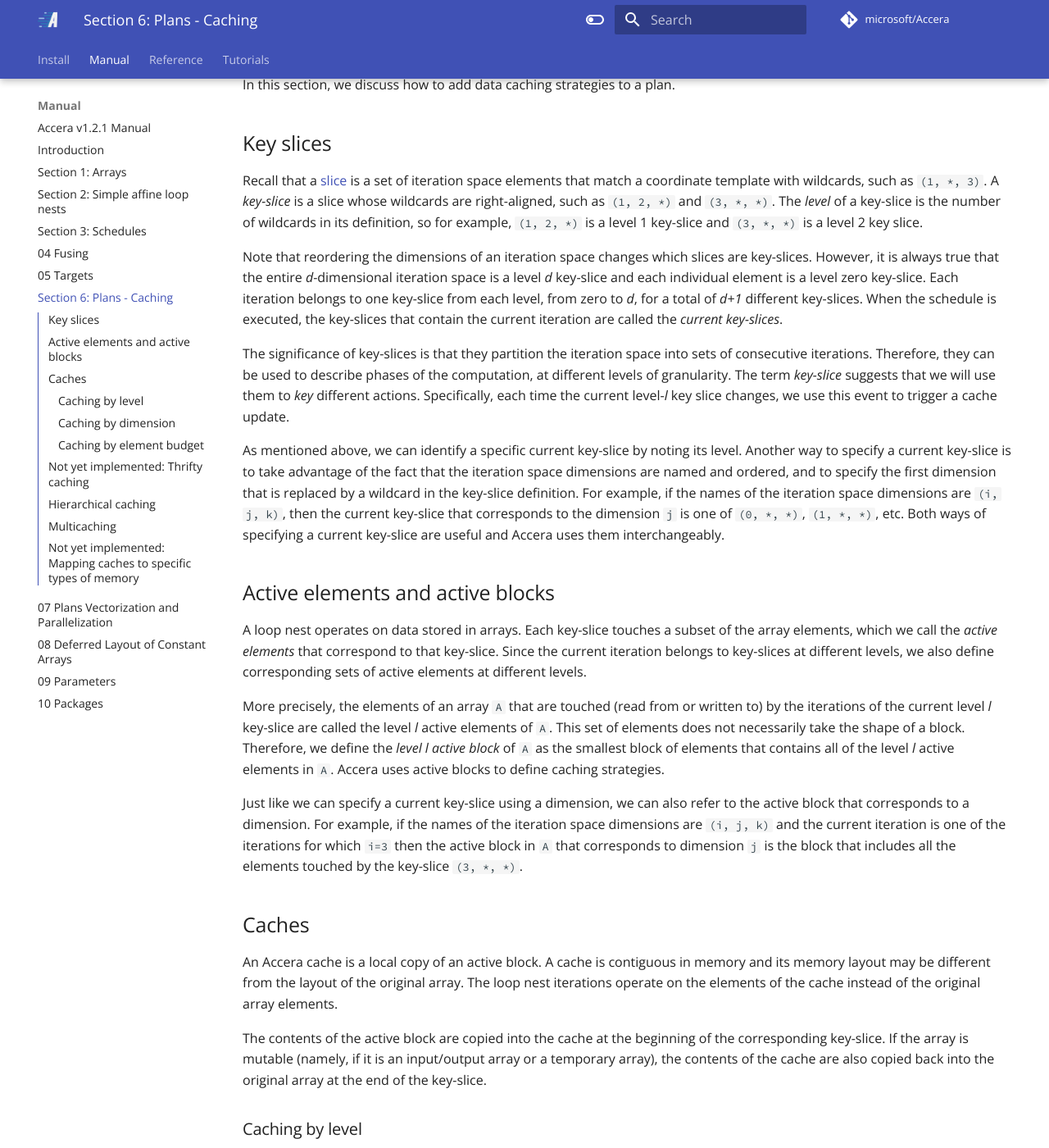
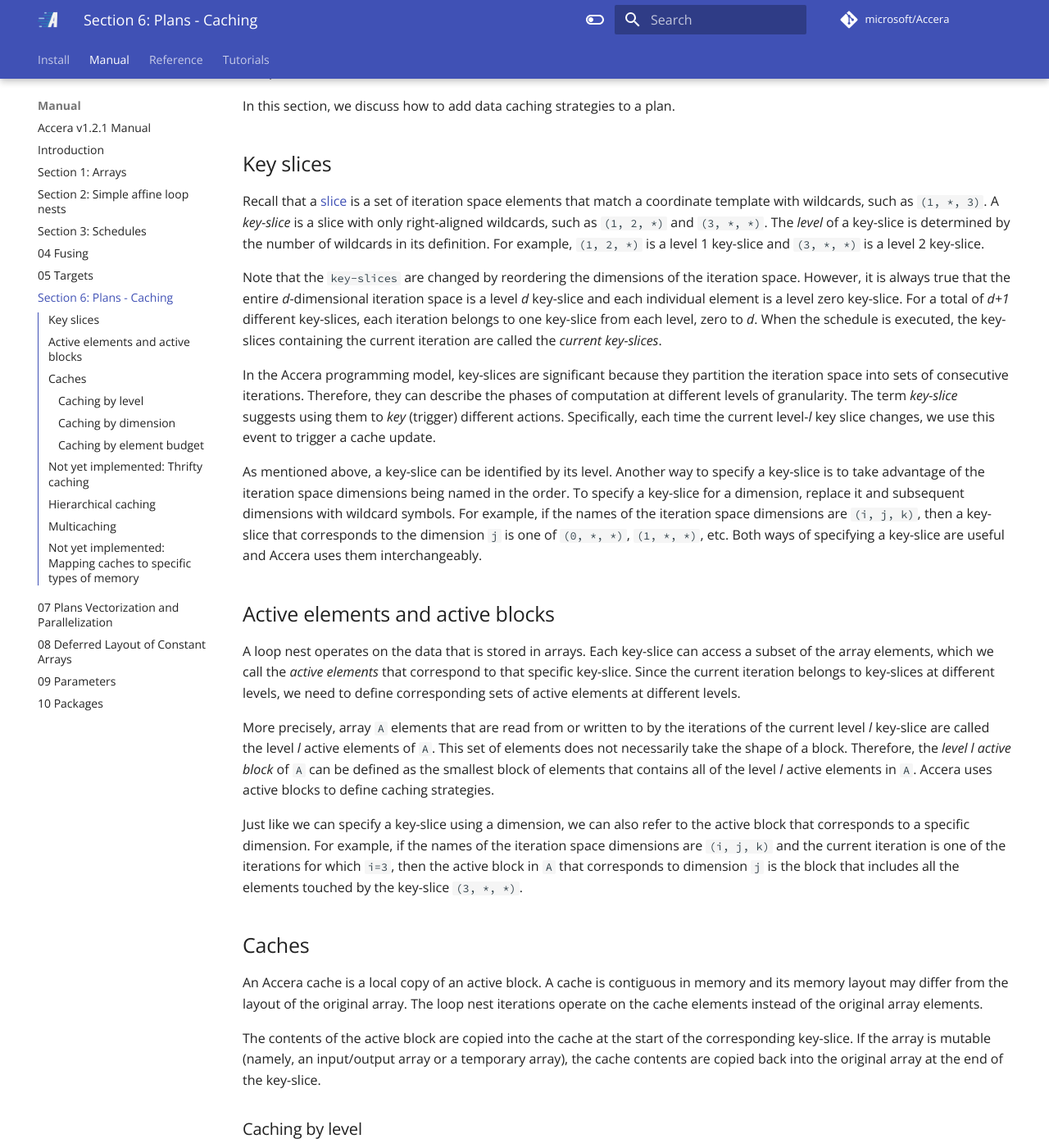
Before and after one commit to microsoft/Accera, an MkDocs documentation site: the page built from docs/Manual/06 Plans - Caching.md, in a window 1280 px wide and 1400 px high, scrolled down 394 px. Shown: the whole window at 82% size. Built offline with MkDocs 1.6.1 and Material for MkDocs 9.7.7, drawn with Linux system fonts in a browser that asks for light colours; comment, search, counter and statistics services are not loaded; some of the changed text lies outside the part shown.

Commit message:
Complete refactoring of caching.md file (#19)
* Complete refactoring of caching.md file

* Feedback addressed. Please checkout my comment. I will finalize this PR then

* Addressed the last comment of caching.md file

````diff
--- a/docs/Manual/06 Plans - Caching.md
+++ b/docs/Manual/06 Plans - Caching.md
@@ -2,40 +2,40 @@
 [//]: # (Version: v1.2.1)
 
 # Section 6: Plans - Caching
-In the previous sections, we defined the logic and then scheduled its iterations. The next step is to complete the implementation with target-specific options.
+In the previous sections, we defined the logic and then scheduled its iterations. Now, let's move on to completing the implementation with target-specific options.
 
 First, we create a plan from the schedule:
 ```python
 plan = schedule.create_plan()
 ```
-We can create multiple plans from a schedule and modify each one without changing the schedule. To manually specify the target platform, the call to `create_plan` can take a `target` argument. The default value of this argument is `acc.Target.HOST`, which represents the current host computer.
+The Accera programming model allows us to create multiple plans from a single schedule. More importantly, we can modify individual plans without changing the schedule. We can manually specify the target platform by calling `create_plan` that takes a `target` argument. The default value of this `target` argument is `acc.Target.HOST`, which refers to the current host computer.
 
 In this section, we discuss how to add data caching strategies to a plan.
 
 ## Key slices
 
-Recall that a [slice](<03%20Schedules.md>) is a set of iteration space elements that match a coordinate template with wildcards, such as `(1, *, 3)`. A *key-slice* is a slice whose wildcards are right-aligned, such as `(1, 2, *)` and `(3, *, *)`. The *level* of a key-slice is the number of wildcards in its definition, so for example, `(1, 2, *)` is a level 1 key-slice and `(3, *, *)` is a level 2 key slice.
+Recall that a [slice](<03%20Schedules.md>) is a set of iteration space elements that match a coordinate template with wildcards, such as `(1, *, 3)`. A *key-slice* is a slice with only right-aligned wildcards, such as `(1, 2, *)` and `(3, *, *)`. The *level* of a key-slice is determined by the number of wildcards in its definition. For example, `(1, 2, *)` is a level 1 key-slice and `(3, *, *)` is a level 2 key-slice.
 
-Note that reordering the dimensions of an iteration space changes which slices are key-slices. However, it is always true that the entire *d*-dimensional iteration space is a level *d* key-slice and each individual element is a level zero key-slice. Each iteration belongs to one key-slice from each level, from zero to *d*, for a total of *d+1* different key-slices. When the schedule is executed, the key-slices that contain the current iteration are called the *current key-slices*.
+Note that the `key-slices` are changed by reordering the dimensions of the iteration space. However, it is always true that the entire *d*-dimensional iteration space is a level *d* key-slice and each individual element is a level zero key-slice. For a total of *d+1* different key-slices, each iteration belongs to one key-slice from each level, zero to *d*. When the schedule is executed, the key-slices containing the current iteration are called the *current key-slices*.
 
-The significance of key-slices is that they partition the iteration space into sets of consecutive iterations. Therefore, they can be used to describe phases of the computation, at different levels of granularity. The term *key-slice* suggests that we will use them to *key* different actions. Specifically, each time the current level-*l* key slice changes, we use this event to trigger a cache update.
+In the Accera programming model, key-slices are significant because they partition the iteration space into sets of consecutive iterations. Therefore, they can describe the phases of computation at different levels of granularity. The term *key-slice* suggests using them to *key* (trigger) different actions. Specifically, each time the current level-*l* key slice changes, we use this event to trigger a cache update.
 
-As mentioned above, we can identify a specific current key-slice by noting its level. Another way to specify a current key-slice is to take advantage of the fact that the iteration space dimensions are named and ordered, and to specify the first dimension that is replaced by a wildcard in the key-slice definition. For example, if the names of the iteration space dimensions are `(i, j, k)`, then the current key-slice that corresponds to the dimension `j` is one of `(0, *, *)`, `(1, *, *)`, etc. Both ways of specifying a current key-slice are useful and Accera uses them interchangeably.
+As mentioned above, a key-slice can be identified by its level. Another way to specify a key-slice is to take advantage of the iteration space dimensions being named in the order. To specify a key-slice for a dimension, replace it and subsequent dimensions with wildcard symbols. For example, if the names of the iteration space dimensions are `(i, j, k)`, then a key-slice that corresponds to the dimension `j` is one of `(0, *, *)`, `(1, *, *)`, etc. Both ways of specifying a key-slice are useful and Accera uses them interchangeably.
 
 ## Active elements and active blocks
-A loop nest operates on data stored in arrays. Each key-slice touches a subset of the array elements, which we call the *active elements* that correspond to that key-slice. Since the current iteration belongs to key-slices at different levels, we also define corresponding sets of active elements at different levels.
+A loop nest operates on the data that is stored in arrays. Each key-slice can access a subset of the array elements, which we call the *active elements* that correspond to that specific key-slice. Since the current iteration belongs to key-slices at different levels, we need to define corresponding sets of active elements at different levels.
 
-More precisely, the elements of an array `A` that are touched (read from or written to) by the iterations of the current level *l* key-slice are called the level *l* active elements of `A`. This set of elements does not necessarily take the shape of a block. Therefore, we define the *level l active block* of `A` as the smallest block of elements that contains all of the level *l* active elements in `A`. Accera uses active blocks to define caching strategies.
+More precisely, array `A` elements that are read from or written to by the iterations of the current level *l* key-slice are called the level *l* active elements of `A`.  This set of elements does not necessarily take the shape of a block. Therefore, the *level l active block* of `A` can be defined as the smallest block of elements that contains all of the level *l* active elements in `A`. Accera uses active blocks to define caching strategies.
 
-Just like we can specify a current key-slice using a dimension, we can also refer to the active block that corresponds to a dimension. For example, if the names of the iteration space dimensions are `(i, j, k)` and the current iteration is one of the iterations for which `i=3` then the active block in `A` that corresponds to dimension `j` is the block that includes all the elements touched by the key-slice `(3, *, *)`.
+Just like we can specify a key-slice using a dimension, we can also refer to the active block that corresponds to a specific dimension. For example, if the names of the iteration space dimensions are `(i, j, k)` and the current iteration is one of the iterations for which `i=3`, then the active block in `A` that corresponds to dimension `j` is the block that includes all the elements touched by the key-slice `(3, *, *)`.
 
 ## Caches
-An Accera cache is a local copy of an active block. A cache is contiguous in memory and its memory layout may be different from the layout of the original array. The loop nest iterations operate on the elements of the cache instead of the original array elements.
+An Accera cache is a local copy of an active block. A cache is contiguous in memory and its memory layout may differ from the layout of the original array. The loop nest iterations operate on the cache elements instead of the original array elements.
 
-The contents of the active block are copied into the cache at the beginning of the corresponding key-slice. If the array is mutable (namely, if it is an input/output array or a temporary array), the contents of the cache are also copied back into the original array at the end of the key-slice.
+The contents of the active block are copied into the cache at the start of the corresponding key-slice. If the array is mutable (namely, an input/output array or a temporary array), the cache contents are copied back into the original array at the end of the key-slice.
 
 ### Caching by level
-To define a cache for a given array, all we need to do is specify the desired level. For example:
+To define a cache for a given array, all we need is to specify the desired level.For example:
 ```python
 AA = plan.cache(A, level=2)
 ```
@@ -45,24 +45,27 @@
 ```
 
 ### Caching by dimension
-As mentioned above, we can also specify an active block using a dimension. We use this to define a cache as follows:
+As mentioned above, we can specify an active block using a dimension. We use this to define a cache as follows:
 ```python
 AA = plan.cache(A, index=j)
 ```
 
 ### Caching by element budget
-Note that the current active blocks of an array are nested, and their size is monotonic (nondecreasing) in their level. Therefore, we can also choose the largest active block that does not exceed a certain budget of elements.
+Note that the current active blocks of an array are nested, and their sizes are monotonic (nondecreasing) in their level. Therefore, we can also select the largest active block that does not exceed a certain number of elements:
 ```python
 AA = plan.cache(A, max_elements=1024)
 ```
 
 
 ## __Not yet implemented:__ Thrifty caching
-By default, Accera caching strategies are *thrifty*, which means that data is physically copied into an allocated cache only if the cached data somehow differs from the original active block. In other words, if the original active block happens to already be contiguous in memory and in the correct memory layout, then Accera skips the caching step and instead just uses the original array. Note that on a GPU, if the cache is supposed to be allocated in a different type of memory than the original array (e.g., the array is in global memory but the cache is supposed to be in shared memory) then a physical copy is created.
+By default, Accera caching strategies are *thrifty* in the sense that the data is physically copied into an allocated cache only if the cached data somehow differs from the original active block. Therefore, if the original active block is already in the correct memory layout and resides contiguous in memory. Accera skips the caching steps and uses the original array instead. Note that a physical copy is created on a GPU if the cache is supposed to be allocated a different type of memory than the original array (e.g., the array is in global memory, but the cache is supposed to be in shared memory).
 
-For example, say that `A` is a two-dimensional array and its active block at the chosen level is always one of its rows. If `A` is row-major, its rows are already stored contiguously and the data in the active block is identical to the data that would be copied into the cache: both are contiguous and both share the same layout. Since the two are identical, there is no benefit to using the cache over using the original array. The thrifty caching strategy skips the caching step and instead uses the data in the original array. On the other hand, if `A` is column-major, its rows are not stored contiguously. Copying the active row into a contiguous temporary location could be computationally advantageous. In this case, the thrifty caching strategy would create the cache and populate it with data.
+For example, assume that `A` is a two-dimensional array and its active block at the chosen level is always one of its rows. If `A` is row-major, the rows are already stored contiguously. Additionally, the data in the active block and the data to be copied to cache are identical: both are contiguous and share the same memory layout. In this case, there is no benefit in using cache over the original array. The thrifty caching strategy will skip the caching steps and use the original array instead.
 
-Thrifty caching can be turned off using the optional argument `thrifty=False`. When thrifty caching is turned off, a physical copy is always created.
+On the other hand, if `A` is column-major, its rows are not stored contiguously. In this case, copying the active row into a contiguous temporary location could be computationally advantageous. Therefore, the thrifty caching strategy would create the cache and populate it with the data.
+
+
+Thrifty caching can be turned off using the optional argument `thrifty=False`. If turned off, a physical copy is always created.
 
 [comment]: # (MISSING:)
 [comment]: # (* A concept of disjoint active blocks. This is critical for temp arrays and the question of which part of the array do we actually store in RAM)
@@ -78,7 +81,7 @@
 ```
 
 ## Multicaching
-Caches are defined with a key-slice `level`, and a higher-level key slice `trigger_level` can be specified as the trigger key-slice for copying multiple successive active blocks of elements to a local copy. These copied active blocks each have their layouts defined as usual, only the trigger level for copying them has been changed. Note that since active blocks are not mutually exclusive, this can result in the same element being copied into multiple locations in the local copy, however they will be in separate caches. Because of this, a `trigger_level` may only be specified on an `INPUT` or `CONST` array as Accera does not perform multicache write coherence.
+While caches are defined with a key-slice `level`, a higher-level key slice `trigger_level` can be specified as the trigger key-slice for copying multiple successive active blocks of elements to a local copy. These copied active blocks have their layouts defined as usual, and only the trigger level for copying them has been changed. Since active blocks are not mutually exclusive, this can result in the same element being copied into multiple locations as separate caches. Therefore, a `trigger_level` may only be specified on an `INPUT` or `CONST` array as Accera does not support multicache write coherence.
 
 For example,
 ```python
@@ -86,7 +89,7 @@
 ```
 
 ## __Not yet implemented:__ Mapping caches to specific types of memory
-Some target platforms have different types of memory that can hold Accera caches. For example, on a GPU target, caches can be located in *global memory* or *shared memory*. To explicitly choose the location of the cache, we write
+Some target platforms have different types of memory that can hold Accera caches. In the case of a GPU target, caches can be located in *global or shared memory*. Following Python code can be used to specify the location of a cache:
 ```python
 AA = plan.cache(A, level=4, location=v100.MemoryType.SHARED)
 ```
````
